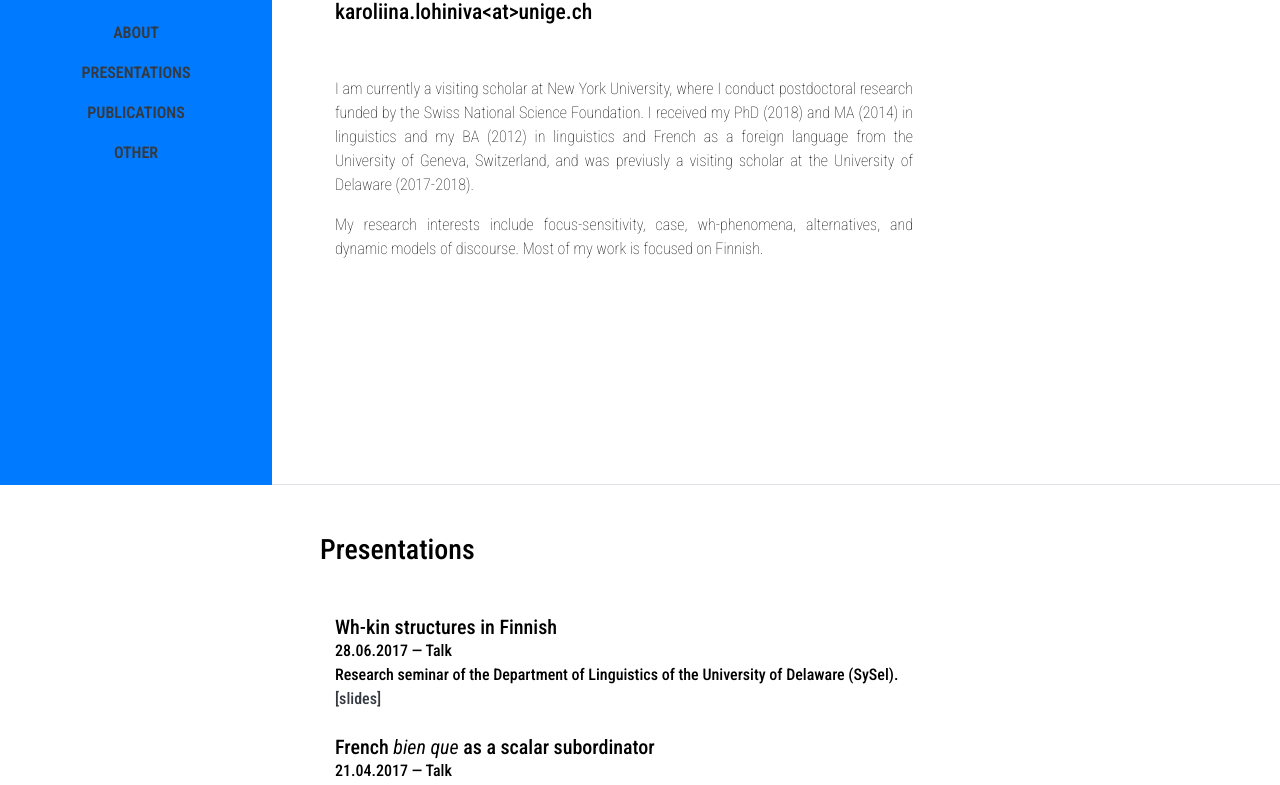
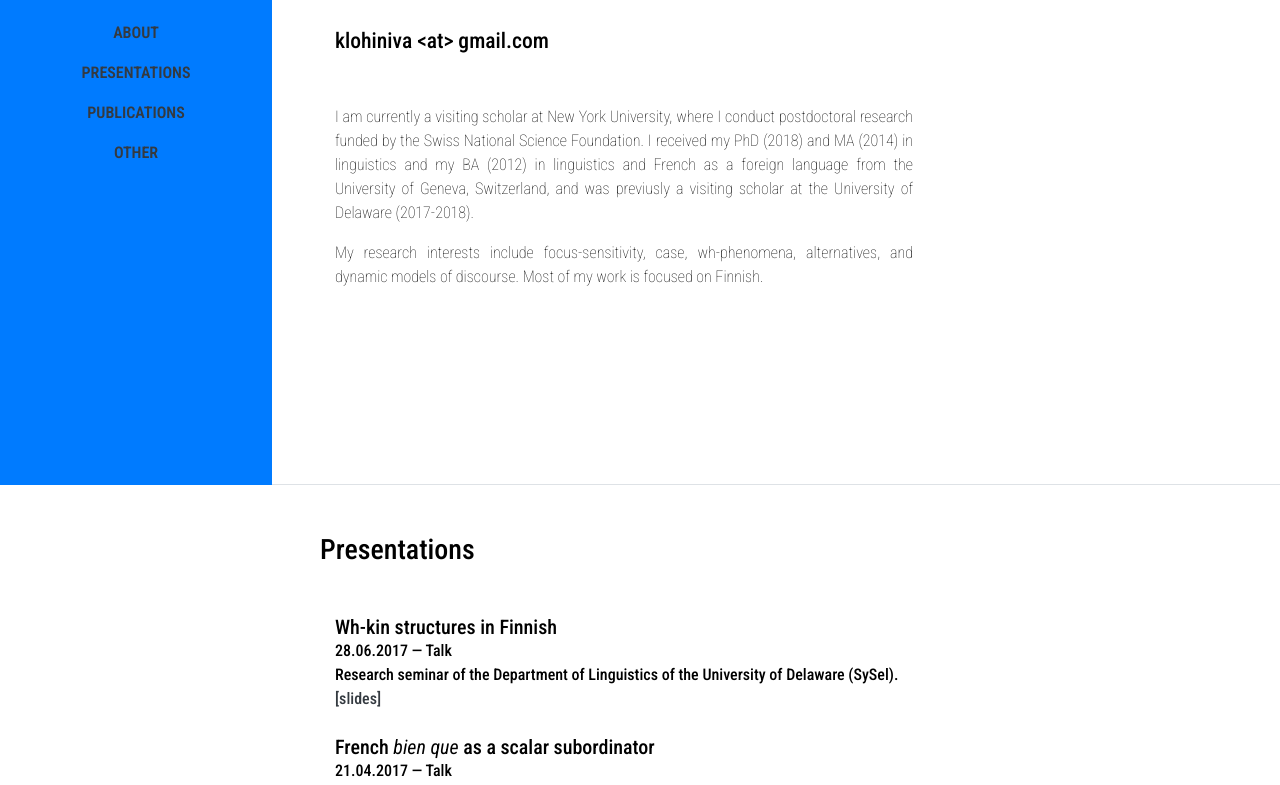
Before and after one commit to lohiniva/lohiniva.github.io, a website with bundled scripts: page index.html in a window 1280 px wide. Shown: the part 315-1100 px from the top of the page. Built offline with nearby package versions, Linux system fonts and the light colour scheme.

Commit message:
Update index.html

```diff
--- a/index.html
+++ b/index.html
@@ -72,10 +72,11 @@
 
       <section class="resume-section p-3 p-lg-5 d-flex d-column" id="about">
         <div class="my-auto">
+		text-transform: capitalize
           <h1 class="mb-2 col-4">Karoliina
             <span class="text-primary">Lohiniva</span>
           </h1>
-          <div class="subheading mb-5 col-lg-8"> karoliina.lohiniva&lt;at&gt;unige.ch
+          <div class="subheading mb-5 col-lg-8"> <br /> klohiniva &lt;at&gt; gmail.com
            <!-- <a href="mailto:name@email.com">name@email.com</a> -->
           </div>
 					<div class="col-lg-8">
```
